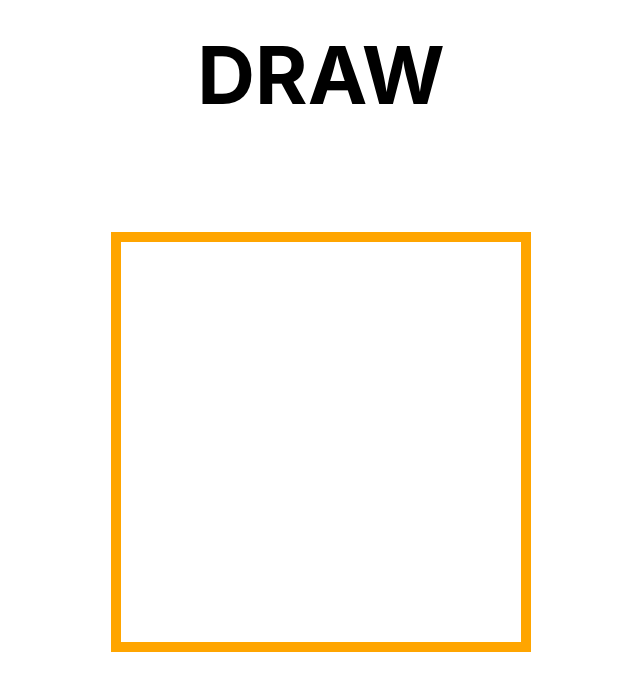
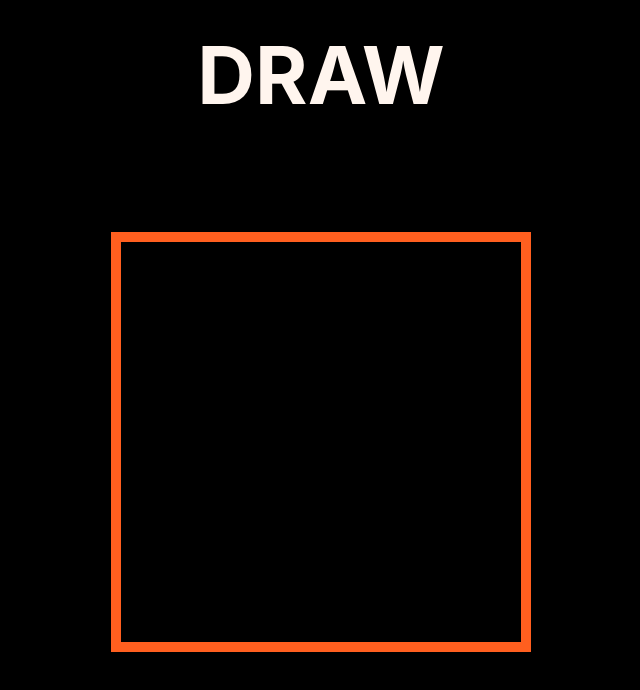
Before and after one commit to dvhzldn/react-basic-draw, a React (Create React App) app: page / in a window 1280 px wide. Shown: the top 690 px of the page, without its empty margins (319-959 px from the left). Built offline with nearby package versions, Linux system fonts and the light colour scheme.

Commit message:
Tweaked colours

```diff
--- a/src/App.css
+++ b/src/App.css
@@ -1,8 +1,10 @@
 .App {
   display: fixed;
+  background: #000;
 }
 
 .Canvas {
+  background-color: black;
   width: 100vw;
   height: 100vh;
   display: flex;
@@ -15,6 +17,7 @@ h1 {
     Oxygen-Sans, Ubuntu, Cantarell, "Helvetica Neue", Helvetica, Arial,
     sans-serif;
   display: block;
+  color: seashell;
   font-size: 5em;
   width: 100vw;
   height: 2vh;
--- a/src/Components/Canvas.js
+++ b/src/Components/Canvas.js
@@ -4,7 +4,7 @@ const Canvas = ({ width, height }) => {
   const { onMouseDown, setCanvasRef } = useOnDraw(onDraw);
 
   function onDraw(ctx, point, prevPoint) {
-    drawLine(prevPoint, point, ctx, "#fda", 5);
+    drawLine(prevPoint, point, ctx, "#39FF14", 2);
   }
 
   function drawLine(start, end, ctx, color, width) {
@@ -18,7 +18,7 @@ const Canvas = ({ width, height }) => {
 
     ctx.fillStyle = color;
     ctx.beginPath();
-    ctx.arc(start.x, start.y, 2, 0, 2 * Math.PI);
+    ctx.arc(start.x, start.y, 1, 0, 2 * Math.PI);
     ctx.fill();
   }
   return (
@@ -28,6 +28,7 @@ const Canvas = ({ width, height }) => {
       onMouseDown={onMouseDown}
       style={canvasStyle}
       ref={setCanvasRef}
+      background-color="#ffffff"
     />
   );
 };
@@ -35,5 +36,5 @@ const Canvas = ({ width, height }) => {
 export default Canvas;
 
 const canvasStyle = {
-  border: "10px solid orange",
+  border: "10px solid #FF5F1F",
 };
--- a/src/index.css
+++ b/src/index.css
@@ -1,4 +1,5 @@
 :root {
+  background: #000;
   margin: 0;
   padding: 0;
 }
```
